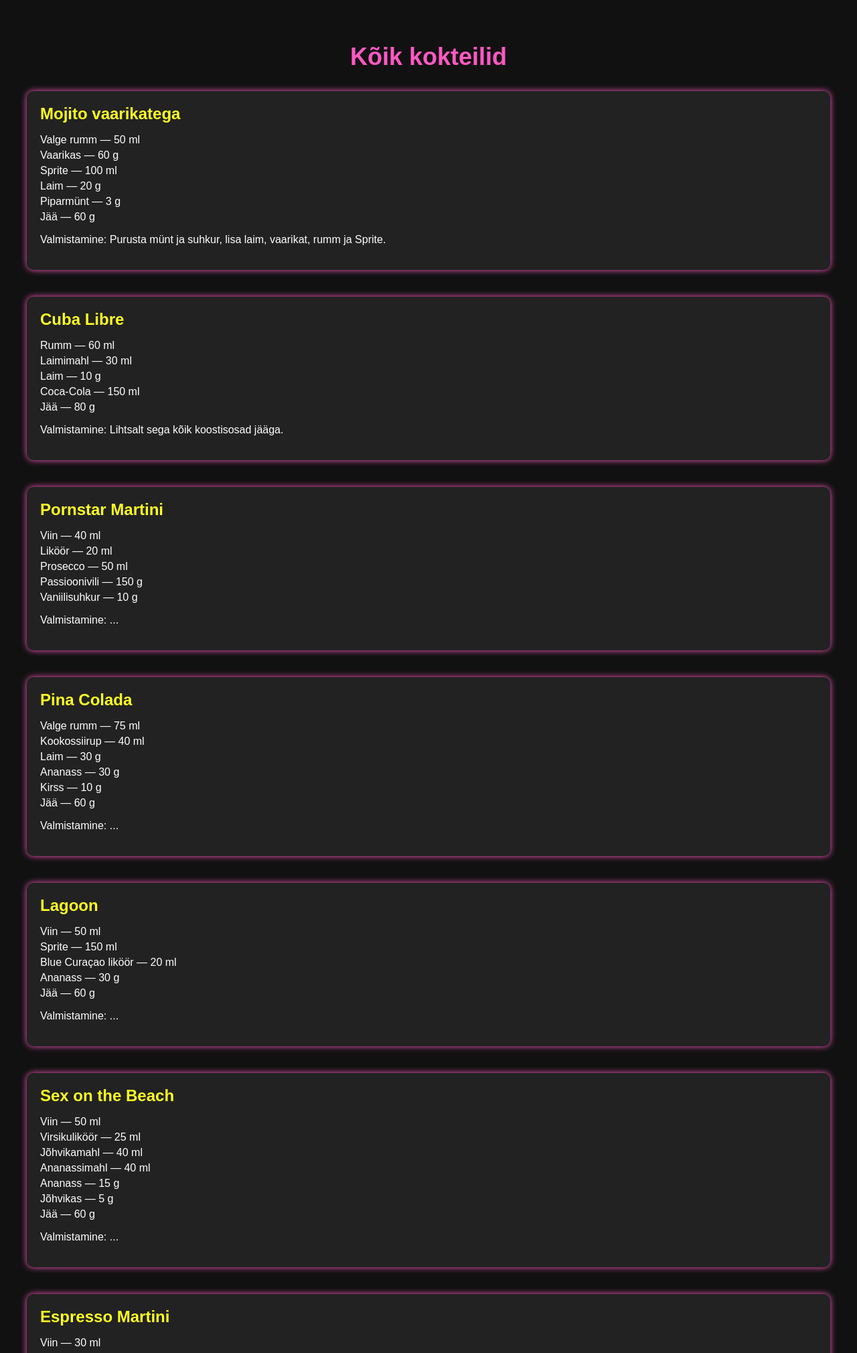
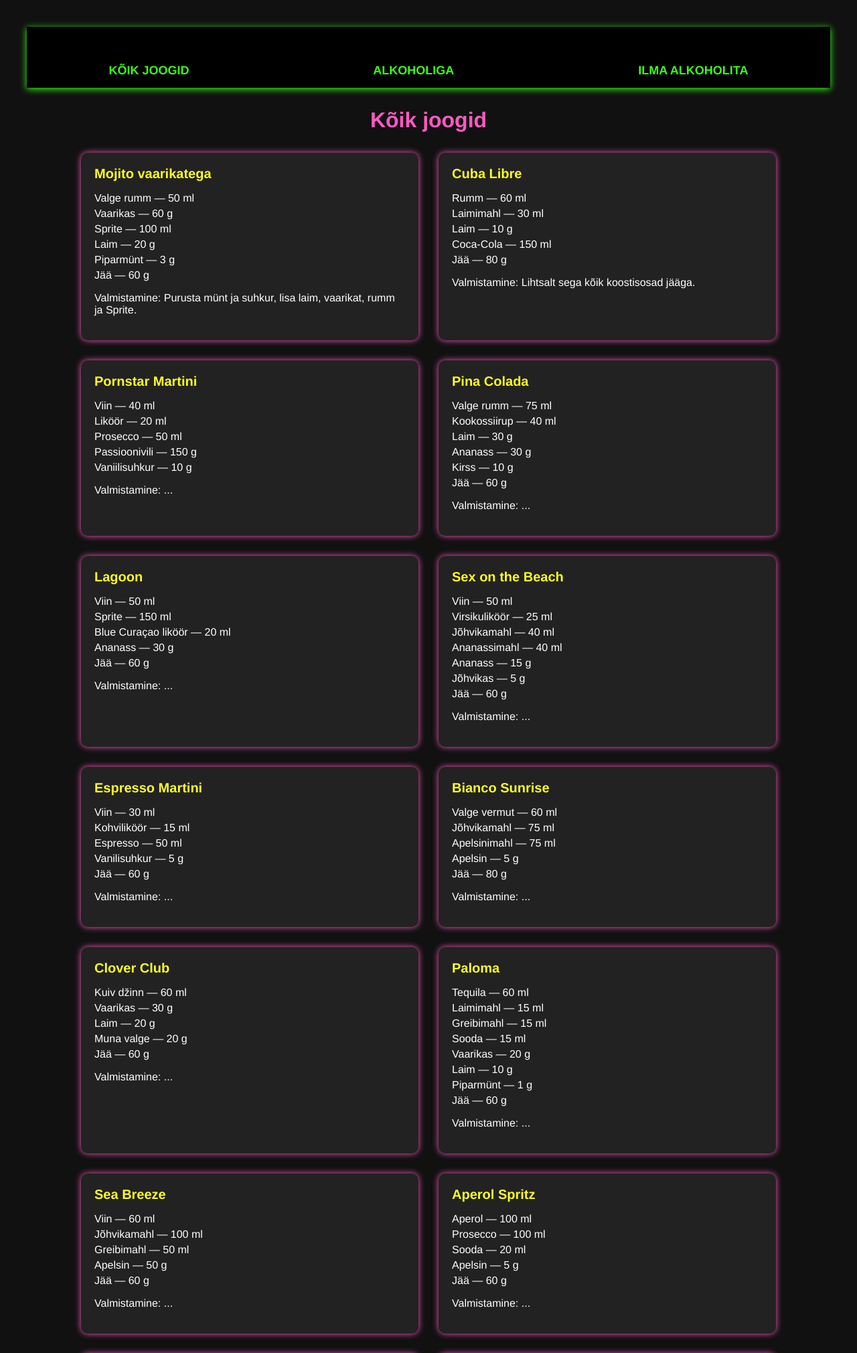
Before and after one commit to NataliPanova/Cocktailizer, a Flask app: page /recipe in a window 1280 px wide. Shown: the top 2020 px of the page at 67% size. Run offline with Flask 3, Linux system fonts and the light colour scheme.

Commit message:
Update recipe.html

```diff
--- a/src/templates/recipe.html
+++ b/src/templates/recipe.html
@@ -1,43 +1,76 @@
-
-
 <!DOCTYPE html>
 <html lang="et">
 <head>
     <meta charset="UTF-8">
-    <title>Kõik kokteilid</title>
+    <title>Kõik joogid</title>
+    <link href="https://fonts.googleapis.com/css2?family=Arimo:wght@400;700&display=swap" rel="stylesheet">
     <style>
         body {
             background-color: #111;
             color: #fff;
             font-family: 'Arimo', sans-serif;
+            margin: 0;
             padding: 40px;
-            margin: 0;
+        }
+
+        .navbar {
+            background-color: #000;
+            display: flex;
+            justify-content: center;
+            gap: 30px;
+            padding: 15px 0;
+            box-shadow: 0 2px 10px #39ff14;
+            position: sticky;
+            top: 0;
+            z-index: 100;
+        }
+
+        .navbar a {
+            color: #39ff14;
+            text-decoration: none;
+            font-weight: bold;
+            font-size: 18px;
+            text-transform: uppercase;
+            transition: 0.3s;
+        }
+
+        .navbar a:hover {
+            color: #fff;
+            text-shadow: 0 0 10px #39ff14;
         }
 
         h1 {
-            font-size: 36px;
+            text-align: center;
             color: #fe59c2;
-            text-align: center;
-            margin-bottom: 30px;
+            margin: 30px 0;
         }
 
-        .cocktail {
-            margin-bottom: 40px;
-            padding: 20px;
+        .cocktail-grid {
+            display: flex;
+            flex-wrap: wrap;
+            gap: 30px;
+            justify-content: center;
+            padding: 0 40px 40px 40px;
+        }
+
+        .cocktail-card {
             background-color: #222;
             border-radius: 10px;
             box-shadow: 0 0 10px #fe59c2;
+            padding: 20px;
+            width: 45%;
+            box-sizing: border-box;
         }
 
         .cocktail-name {
-            font-size: 24px;
+            font-size: 20px;
             font-weight: bold;
             color: #fefe22;
             margin-bottom: 10px;
         }
 
         ul {
-            list-style-type: none;
+            list-style: none;
             padding-left: 0;
         }
 
@@ -45,21 +78,28 @@
             margin-bottom: 5px;
         }
 
-        .back-link {
-            display: block;
-            margin-top: 40px;
-            text-align: center;
-            color: #39ff14;
-            font-weight: bold;
-            text-decoration: none;
-        }
+        a {
+         color: #fe59c2;
+         text-decoration: none;
+         font-weight: bold;
+         display: block;
+         margin: 40px auto 0;
+         width: fit-content; /* или фиксированная ширина, например 200px */
+}
     </style>
 </head>
 <body>
-    <h1>Kõik kokteilid</h1>
+    <div class="navbar">
+        <a href="{{ url_for('recipe') }}">Kõik joogid</a>
+        <a href="{{ url_for('alkoholiga') }}">Alkoholiga</a>
+        <a href="{{ url_for('ilma_alkoholita') }}">Ilma alkoholita</a>
+    </div>
 
-    {% for i in cocktails %}
-        <div class="cocktail">
+    <h1>Kõik joogid</h1>
+
+    <div class="cocktail-grid">
+        {% for i in cocktails %}
+        <div class="cocktail-card">
             <div class="cocktail-name">{{ i.name }}</div>
             <ul>
                 {% for j in i.ingredients %}
@@ -68,10 +108,12 @@
             </ul>
             <p>Valmistamine: {{ i.instructions }}</p>
         </div>
-    {% else %}
-        <p>Ühtegi kokteili ei leitud.</p>
-    {% endfor %}
+        {% else %}
+        <p>Ühtegi jooki ei leitud.</p>
+        {% endfor %}
+    </div>
 
-    <a href="{{ url_for('home') }}" class="back-link">Tagasi avalehele</a>
+<a href="{{ url_for('home') }}">Tagasi avalehele</a>
+
 </body>
 </html>
```
